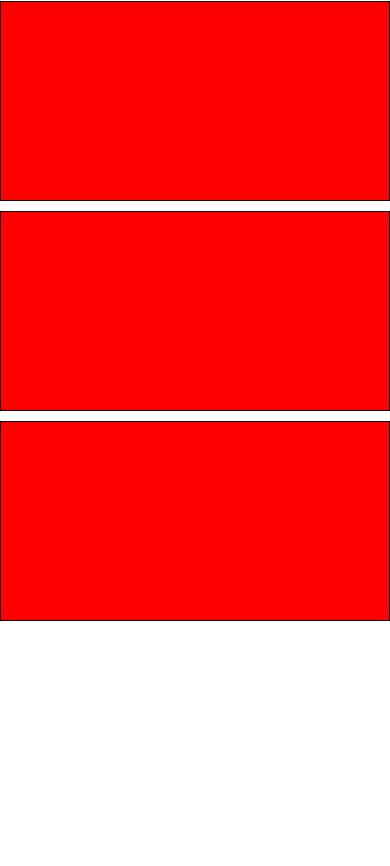
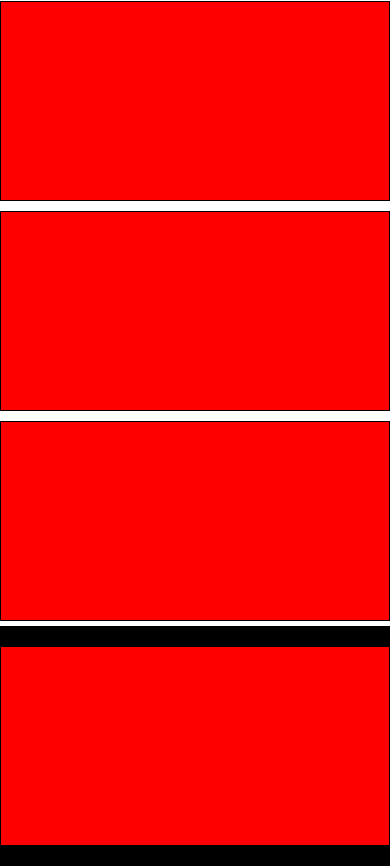
Before and after one commit to RobyLedda94/htmlcss-responsive-layout, a plain HTML site: page index.html in a window 390 px wide. Shown: the part 3604-4470 px from the top of the page. Before the commit the page ends 4230 px from the top, so only its background shows below. Drawn offline with Linux system fonts and the light colour scheme.

Commit message:
[UPD] add footer structure mobile first

```diff
--- a/css/style.css
+++ b/css/style.css
@@ -8,6 +8,11 @@
 header{
     padding: 15px 0px;
     background-color: #3985fd;
+}
+
+footer{
+    padding: 15px 0px;
+    background-color: black;
 }
 
 
--- a/index.html
+++ b/index.html
@@ -144,7 +144,15 @@
     </main>
     <!-- Part footer -->
     <footer>
+        <div class="container">
+            <div class="row">
+                <div class="col-100">
+                    <div class="content">
 
+                    </div>
+                </div>
+            </div>
+        </div>
     </footer>
 
 </body>
```
